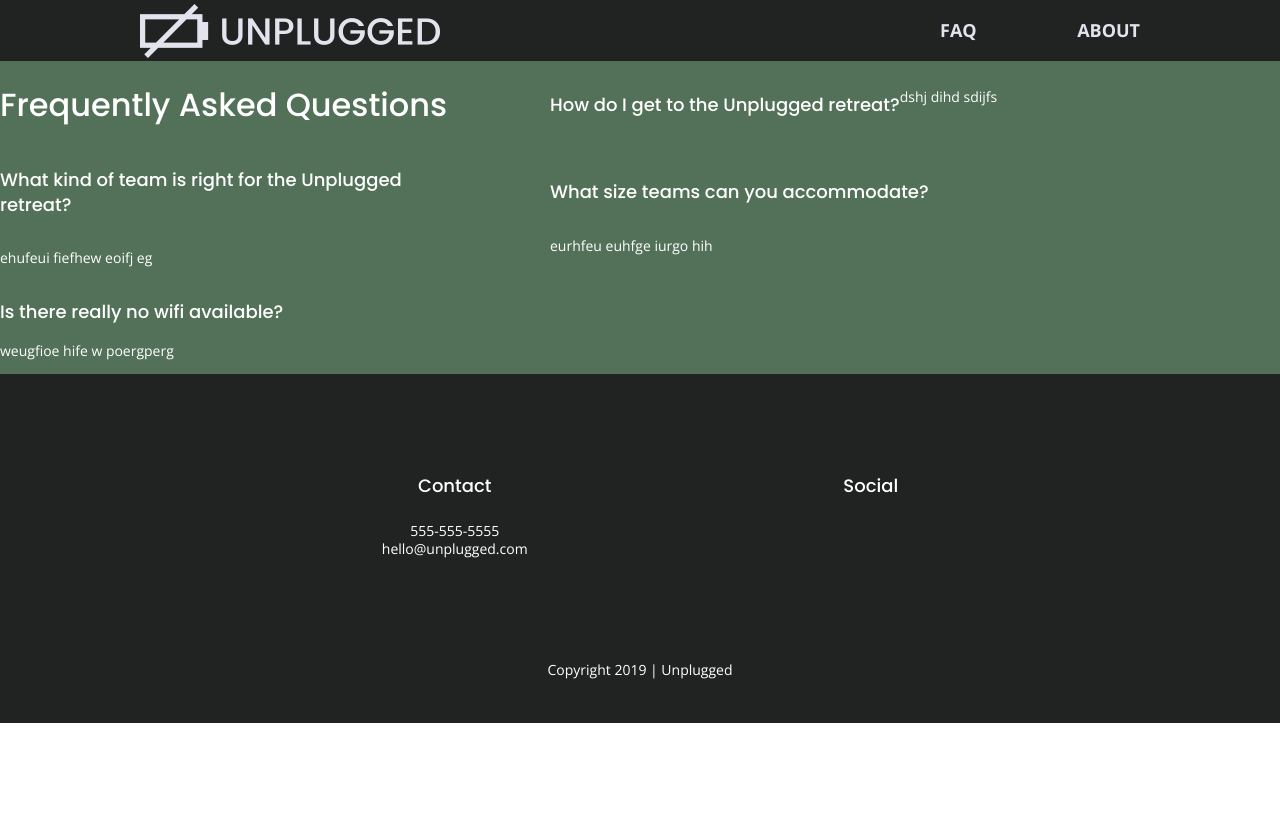
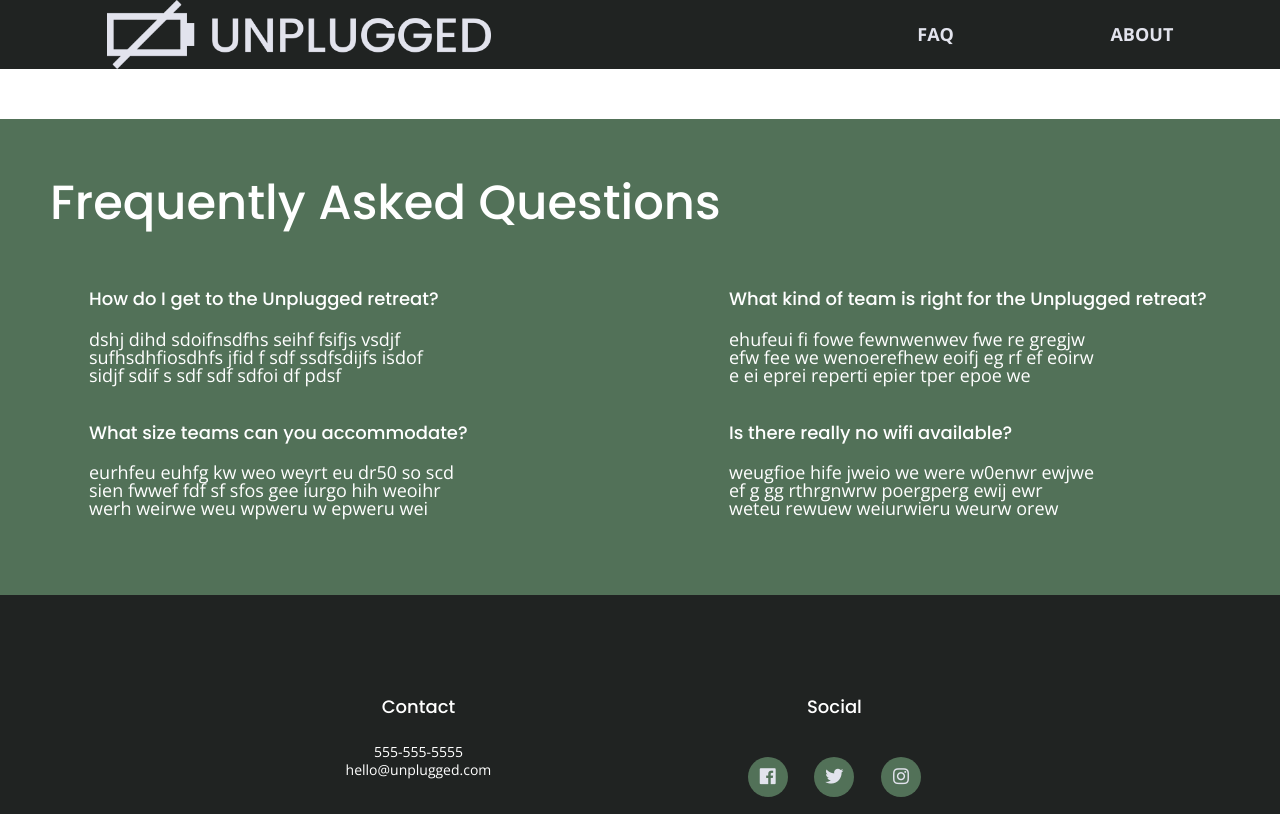
Before and after one commit to marshchick/nature, a plain HTML site: page faq/index.html in a window 1280 px wide. Shown: the top 814 px of the page. Drawn offline with nearby package versions, Linux system fonts and the light colour scheme.

Commit message:
adding icons

```diff
--- a/css/main.css
+++ b/css/main.css
@@ -145,9 +145,7 @@ address{
 
 }
 
-.content-wrapper{
-  display:flex;
-}
+
 header,
 footer{
   display:flex;
@@ -177,9 +175,7 @@ header nav ul{
 header nav ul li{
   color:white;
   text-transform:uppercase;
-
 }
-
 header
 .content-wrapper {
   display:flex;
@@ -223,11 +219,18 @@ footer .content-wrapper{
   align-items: center;
     flex-flow: row wrap;
     background-color:#527158;
+  }
+  aside .content-wrapper{
+    display:flex;
+    flex-flow:row wrap;
+    width:87%;
+  }
+  aside .content-wrapper h2{
+    width:100%;
+  }
+  .hero-area .content-wrapper{
+    display:flex;
 
-  }
-  .content-wrapper{
-    display:flex;
-    justify-content: center;
     flex-flow:column nowrap;
     width:82%;
   }
@@ -286,33 +289,43 @@ font-family:'Poppins', sans-serif;
   margin-bottom:40px;
 }
 .features article{
+  display:flex;
+  flex-flow:row wrap;
+  justify-content: center;
   margin:30px 0;
   width:55%;
 }
 .features p{
   margin:0;
 }
-section .reviews{
-  background-color: #2a423a;
-}
+
 .reviews{
-  display:flex;
-  flex-flow:row wrap;
-  justify-content: center;
   background-color:#2a423a;;
   color:white;
 }
+.reviews .content-wrapper{
+  margin-left:15px;
+  margin-right:10px;
+}
 .reviews h1{
   font-family:'Poppins', sans-serif;
-  font-size:2em;
+  font-size:1.875em;
   font-weight:normal;
+  width:100%;
+}
+.reviews figure{
+  width:90%;
 }
 .reviews h3{
   width:60%;
   margin:auto 0;
 }
-.revivews h2{
+.reviews h2{
   margin-bottom:40px;
+}
+.sub-review{
+  display:flex;
+  flex-flow:row wrap;
 }
 
 .contact-section{
@@ -330,9 +343,17 @@ footer .social-icons p{
   display:flex;
   justify-content: center;
   align-items:center;
+  background-color: #527158;
+  border-radius: 50%;
+  width:40px;
+  height:40px;
 }
+.social-icons i{
+  font-size:1.3em;
+}
+
 footer-content{
-  background-color:greenyellow;
+
   color:white;
 }
 /*********************************
@@ -348,6 +369,9 @@ About Page ****************/
   align-items: center;
   background-color: #527158;
 }
+.mission .content-wrapper{
+  padding:30px;
+}
 .mission h2{
   font-family: 'Poppins', sans-serif;
   font-size: 1.875em;
@@ -358,6 +382,9 @@ About Page ****************/
 }
 .contact-section{
   background-color: #2a423a;
+}
+.contact-section .content-wrapper{
+  padding:30px;
 }
 .contact-section .content-wrapper h2{
   font-size:1.875em;
@@ -386,11 +413,9 @@ footer .content-wrapper{
   top:0;
   left:0;
 }
-/****FAQ***/
-.content-wrapper h1{
-  font-family:'Poppins', sans-serif;
-  font-weight:normal;
-}
+
+/*************FAQ*Page**************/
+
 figure{
   width:70%;
 }
@@ -411,10 +436,16 @@ header nav ul{
   font-weight: bold;
   padding-left:0;
 }
-faq-area .content-wrapper h1 h3 {
-  margin-left:30px;
+.faq-area .content-wrapper{
+  margin-left:15px;
+  display:flex;
+  flex-flow:row wrap;
+}
+.faq-area .content-wrapper h1{
+  font-family:'Poppins', sans-serif;
   font-weight:normal;
 }
+
 main{
   background-color:#527158;
   color:white;
@@ -514,7 +545,8 @@ main{
 /*Tablet  styles here*/
 @media only screen and (min-width:768px){
   .reviews .content-wrapper{
-   margin:100px 0;
+   padding-top:40px;
+   padding-bottom:40px;
   }
 header{
   justify-content:space-around;
@@ -573,9 +605,6 @@ aside .form h2{
   font-size:1.5em;
   font-weight:normal;
 }
-aside .content-wrapper p{
-  width:80%;
-}
 
 .features article{
   display:flex;
@@ -627,10 +656,15 @@ footer .content-wrapper{
   align-items: center;
   width:100%;
 }
+.social-icons {
+  width:12.5em;
+  justify-content: space-between;
+}
+
 .copyright{
   padding-bottom:30px;
 }
-/*******About*******/
+/*************************About***************************/
 .mission-content{
   display:flex;
   justify-content: space-between;
@@ -652,7 +686,7 @@ footer .content-wrapper{
   margin-bottom:30px;
 }
 .contact-section .content-wrapper h2{
-  width:40%;
+  width:85%;
 }
 .contact-content{
   display:flex;
@@ -665,28 +699,39 @@ footer .content-wrapper{
   padding-bottom:46%;
 }
 
-/*FAQ Page*/
- .content-wrapper{
+/*************************FAQ Page******************************/
+ .faq-area .content-wrapper{
   display:flex;
   justify-content:space-between;
   flex-flow:row wrap;
-  align-items: center;
-}
-.faq-area{
-  display:flex;
-  flex-basis:40%;
-}
-.faq h2{
+  padding-bottom:60px;
   width:100%;
 }
-
+.faq-area .content-wrapper h1{
+  margin-top:50px;
+  width:100%;
+  font-family:'Poppins', sans-serif;
+  font-size:2.25em;
+  padding-left:50px;
+}
+.faq-area .content-wrapper h3{
+  font-size:.875em;
+  font-style:bold;
+  margin-bottom:0;
+}
+.faq-area .content-wrapper p{
+  font-family:'Open Sans' sans-serif;
+  font-size:.875em;
+  width:72%;
+}
 .question-1,
 .question-2,
 .question-3,
-.question-4 h3 p{
+.question-4  {
   display:flex;
   flex-flow:row wrap;
-  width:45%;
+  width:40%;
+  padding-left:50px;
 }
 }
 
@@ -694,7 +739,7 @@ footer .content-wrapper{
 @media only screen and (min-width:1200px){
 
   header .content-wrapper{
-    justify-content: space-between;
+    justify-content: space-around;
   }
   .hero-area h1{
     width:60%;
@@ -706,6 +751,15 @@ footer .content-wrapper{
     aside .content-wrapper .form {
       width:28%;
     }
+    aside .content-wrapper{
+      margin:0;
+    }
+    aside .content-wrapper p{
+      width:50%;
+    }
+    .features h1{
+      margin-top:60px;
+    }
     .features h2{
       width:75%;
     }
@@ -716,9 +770,10 @@ footer .content-wrapper{
     font-size:4.5em;
     margin-bottom:40px;
   }
-  .content-wrapper{
-    max-width:960px;
+  .reviews .content-wrapper{
+    padding:40px;
   }
+
   .reviews .content-wrapper figure{
     width:44%;
   }
@@ -732,8 +787,12 @@ footer .content-wrapper{
     width:35%;
     padding-right:30px;
   }
+  .social-icons {
+    width:12.5em;
+    justify-content: space-between;
+  }
 
-  /****About****/
+  /***********About***********/
   .mission{
     height:435px;
   }
@@ -758,7 +817,7 @@ footer .content-wrapper{
       font-size:3em;
       width:auto;
     }
-    .content-wrapper{
+    .mission .content-wrapper{
       max-width:1000px;
     }
     .contact-content{
@@ -777,17 +836,46 @@ footer .content-wrapper{
     .footer-content{
       align-items: flex-start;
     }
-    /****FAQ*****/
-    .faq h2 {
-      width: 100%;
-  }
+   footer .social-icons p{
+      padding:0px;
+      background-color:#527158;
+      border-radius:50%;
+      width:40px;
+      height:40px;
+      display:flex;
+      justify-content:center;
+      align-items:center;
+    }
+    .social-icons p i{
+      font-size:1.3em;
+    }
+    /**************************FAQ******************/
+   .faq-area .content-wrapper{
+     display:flex;
+     flex-flow: row wrap;
+     width:100%;
+     justify-content:space-around;
+     margin:50px 0 0 0;
+   }
+    .faq-area .content-wrapper h1{
+      font-size:3em;
+    }
+    .faq-area .content-wrapper h3{
+      font-size:1.125em;
+    }
+    .faq-area .content-wrapper p{
+      font-size:1.125em;
+    }
+    .question-1,
+.question-2,
+.question-3,
+.question-4  {
+  display:flex;
+  flex-flow:row wrap;
+  width:40%;
+  padding-left:50px;
+}
 
-  .faq-content {
-      flex-basis: 35%;
-  }
-  .map{
-    padding-bottom:37%;
-  }
 }
 
 
--- a/faq/index.html
+++ b/faq/index.html
@@ -34,24 +34,32 @@
 
         </header>
         <main>
-          <section-class="faq-area">
+          <section class="faq-area">
             <div class="content-wrapper">
               <h1>Frequently Asked Questions</h1>
                 <div class="question-1">
                   <h3>How do I get to the Unplugged retreat?</h3>
-                  <p>dshj dihd sdijfs</p>
+                  <p>dshj dihd sdoifnsdfhs seihf fsifjs vsdjf
+                    sufhsdhfiosdhfs  jfid f sdf ssdfsdijfs
+                  isdof sidjf  sdif s sdf sdf sdfoi df pdsf </p>
                 </div>
                 <div class="question-2">
                   <h3>What kind of team is right for the Unplugged retreat?</h3>
-                  <p>ehufeui fiefhew  eoifj eg </p>
+                  <p>ehufeui fi fowe fewnwenwev   fwe re gregjw
+                     efw fee we wenoerefhew  eoifj eg rf
+                    ef eoirw e ei eprei reperti epier tper epoe we</p>
                 </div>
                 <div class="question-3">
                   <h3>What size teams can you accommodate?</h3>
-                  <p>eurhfeu euhfge iurgo hih </p>
+                  <p>eurhfeu euhfg kw weo weyrt eu dr50 so scd
+                    sien fwwef  fdf sf sfos gee iurgo hih
+                  weoihr werh weirwe weu wpweru w epweru wei</p>
                 </div>
                 <div class="question-4">
                   <h3>Is there really no wifi available?</h3>
-                  <p>weugfioe hife w poergperg </p>
+                  <p>weugfioe hife jweio we were w0enwr
+                    ewjwe ef g gg rthrgnwrw poergperg
+                  ewij ewr weteu  rewuew weiurwieru weurw orew </p>
                 </div>
             </div>
           </section>
@@ -67,9 +75,12 @@
                     <div class="social">
                       <h4>Social</h4>
                       <div class="social-icons">
-                        <p><a href="https://www.facebook.com/yoursite" target="_blank"></a></p>
-                        <p><a href="https://www.twitter.com/Unplugged" target="_blank"></a></p>
-                        <p><a href="https://www.instagram.com/unplugged/" target="_blank"></a></p>
+                        <p><a href="https://www.facebook.com/yoursite" target="_blank">
+                          <i class="fab fa-facebook"></i></a></p>
+                        <p><a href="https://www.twitter.com/Unplugged" target="_blank">
+                          <i class="fab fa-twitter"></i></a></p>
+                        <p><a href="https://www.instagram.com/unplugged/" target="_blank">
+                          <i class="fab fa-instagram"></i></a></p>
                             <!-- other social links here-->
                       </div>
                     </div>
```
Also changed, not shown: about/index.html (+6 -3 lines), index.html (+4 -3 lines).
